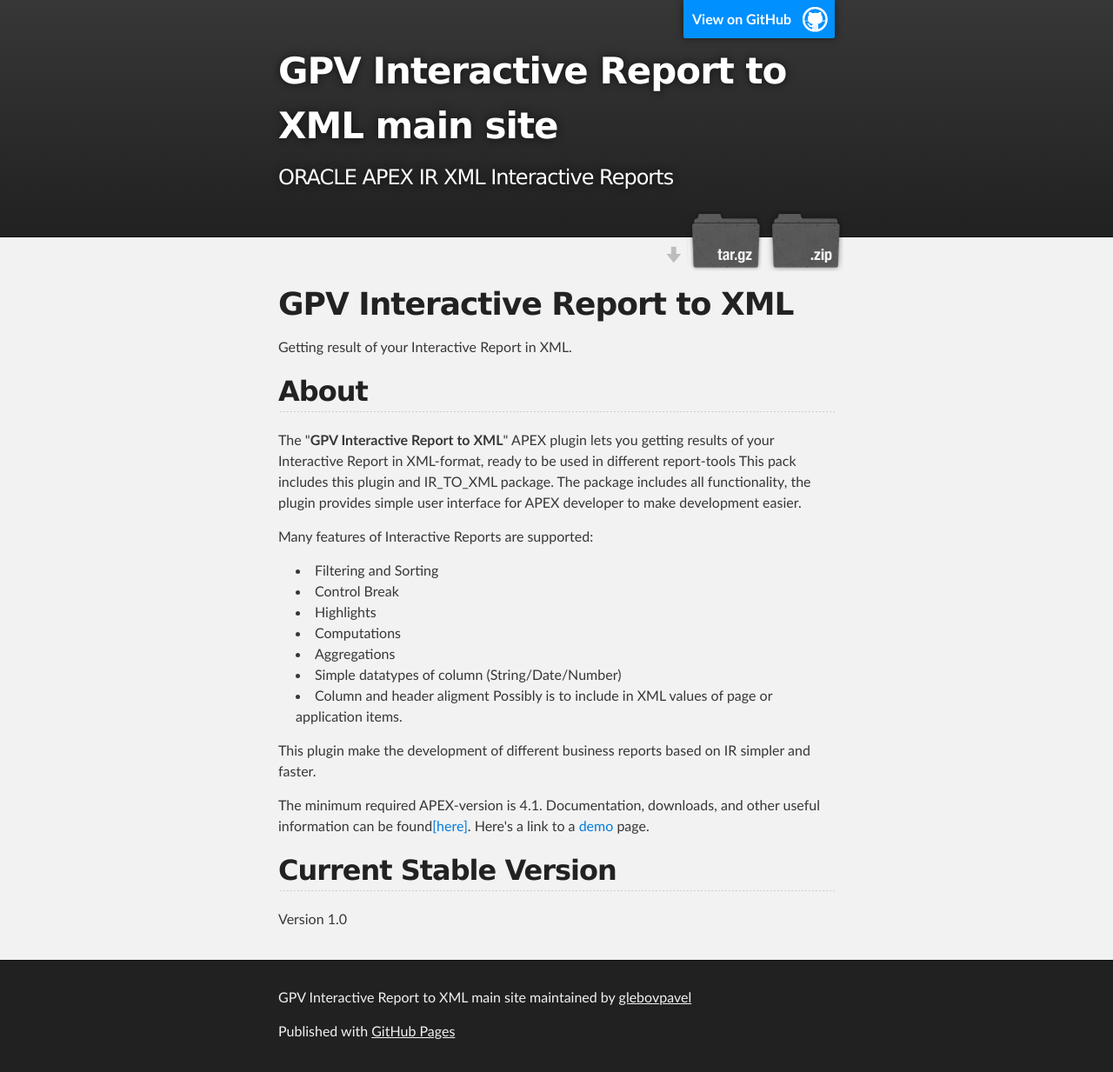
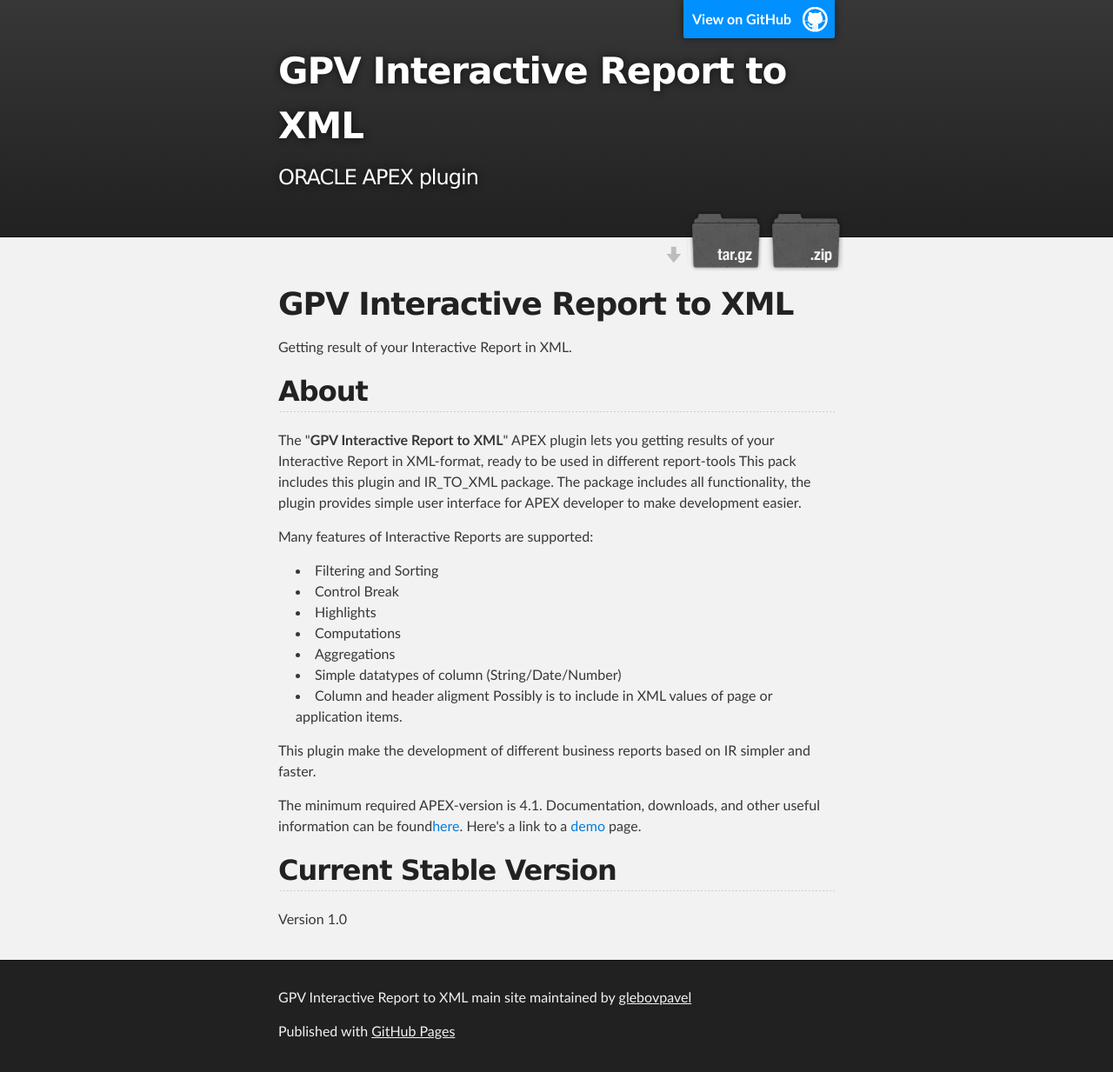
Before and after one commit to glebovpavel/plugin, a plain HTML site: page index.html in a window 1280 px wide. Shown: the whole page at 87% size. Drawn offline with Linux system fonts and the light colour scheme.

Commit message:
Update index.html

```diff
--- a/index.html
+++ b/index.html
@@ -8,7 +8,7 @@
 
     <link rel="stylesheet" type="text/css" media="screen" href="stylesheets/stylesheet.css">
 
-    <title>GPV Interactive Report to XML main site</title>
+    <title>GPV Interactive Report to XML</title>
   </head>
 
   <body>
@@ -18,12 +18,12 @@
         <header class="inner">
           <a id="forkme_banner" href="https://github.com/glebovpavel/gh-pages">View on GitHub</a>
 
-          <h1 id="project_title">GPV Interactive Report to XML main site</h1>
-          <h2 id="project_tagline">ORACLE APEX IR XML Interactive Reports</h2>
+          <h1 id="project_title">GPV Interactive Report to XML</h1>
+          <h2 id="project_tagline">ORACLE APEX plugin</h2>
 
             <section id="downloads">
               <a class="zip_download_link" href="https://github.com/glebovpavel/gh-pages/zipball/master">Download this project as a .zip file</a>
-              <a class="tar_download_link" href="https://github.com/glebovpavel/gh-pages/tarball/master">Download this project as a tar.gz file</a>
+              <a class="tar_download_link" href="https://apex.oracle.com/pls/apex/f?p=56154:1000">View Demo</a>
             </section>
         </header>
     </div>
@@ -56,7 +56,7 @@
 </ul><p>This plugin make the development of different business reports based on IR simpler and faster.</p>
 
 <p>The minimum required APEX-version is 4.1.
-Documentation, downloads, and other useful information can be found<a href="https://apex.oracle.com/pls/apex/f?p=56154:1">[here]</a>.
+Documentation, downloads, and other useful information can be found<a href="https://apex.oracle.com/pls/apex/f?p=56154:1">here</a>.
 Here's a link to a <a href="https://apex.oracle.com/pls/apex/f?p=56154:1000">demo</a> page.</p>
 
 <h2>
```
